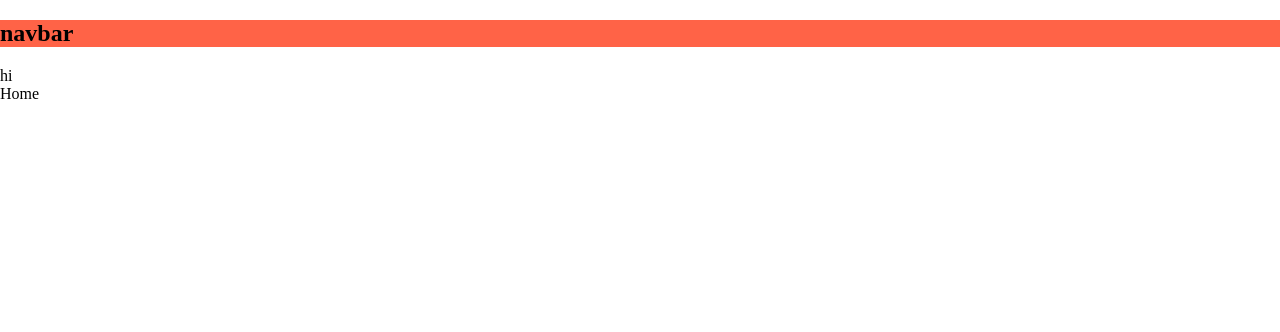
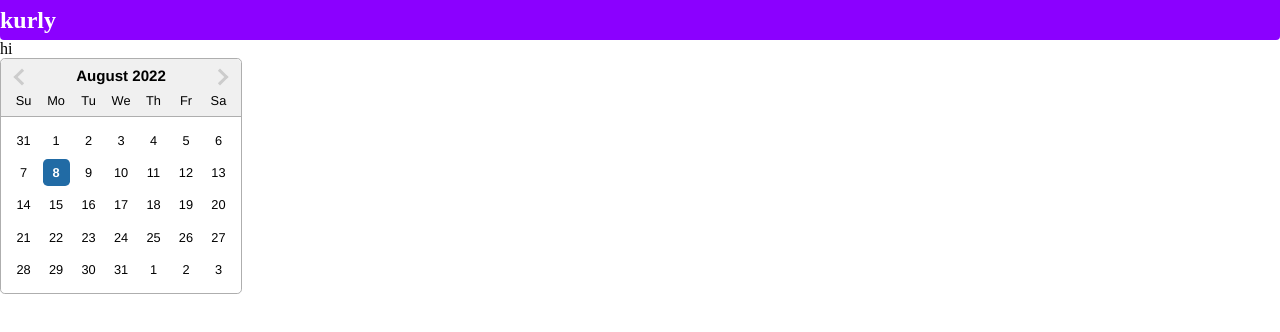
Before and after one commit to take-care-of-refrigerator/flask_react, a React app in the folder client/: page / in a window 1280 px wide. Shown: the top 332 px of the page. Built offline with nearby package versions, Linux system fonts and the light colour scheme.

Commit message:
Add: date picker 구현중

```diff
--- a/client/package.json
+++ b/client/package.json
@@ -5,6 +5,7 @@
     "@babel/preset-react": "^7.18.6",
     "@babel/preset-typescript": "^7.18.6",
     "@types/react": "^18.0.17",
+    "@types/react-datepicker": "^4.4.2",
     "@types/react-dom": "^18.0.6",
     "@types/styled-components": "^5.1.26",
     "babel-loader": "^8.2.5",
@@ -22,6 +23,7 @@
     "@babel/plugin-transform-runtime": "^7.18.10",
     "html-webpack-plugin": "^5.5.0",
     "react": "^18.2.0",
+    "react-datepicker": "^4.8.0",
     "react-dom": "^18.2.0",
     "react-router-dom": "^6.3.0",
     "styled-components": "^5.3.5",
--- a/client/src/components/Home.tsx
+++ b/client/src/components/Home.tsx
@@ -1,4 +1,10 @@
+import Calendar from "./comp/Calendar";
+
 const Home = () => {
-  return <div>Home</div>;
+  return (
+    <div>
+      <Calendar />
+    </div>
+  );
 };
 export default Home;
--- a/client/src/components/Layout/NavBar.tsx
+++ b/client/src/components/Layout/NavBar.tsx
@@ -3,13 +3,21 @@ import styled from "styled-components";
 const NavBar = () => {
   return (
     <Nav>
-      <h1>navbar</h1>
+      <NavTitle>kurly</NavTitle>
     </Nav>
   );
 };
 export default NavBar;
 
 const Nav = styled.nav`
-  background-color: tomato;
+  background-color: #8b00ff;
+  color: white;
   width: 100%;
+  height: 40px;
+  line-height: 40px;
+  border-radius: 0 0 4px 4px;
 `;
+
+const NavTitle = styled.h1`
+  margin: 0;
+`;
--- /dev/null
+++ b/client/src/components/comp/Calendar.tsx
@@ -0,0 +1,16 @@
+import DatePicker from "react-datepicker";
+import { useState } from "react";
+import "react-datepicker/dist/react-datepicker.css";
+
+const Calendar = () => {
+  const [startDate, setStartDate] = useState<Date | null>(new Date());
+  return (
+    <DatePicker
+      selected={startDate}
+      onChange={(date) => setStartDate(date)}
+      inline
+    />
+  );
+};
+
+export default Calendar;
```
Also changed, not shown: 1 other file (tests, documents, lock files or other folders).
